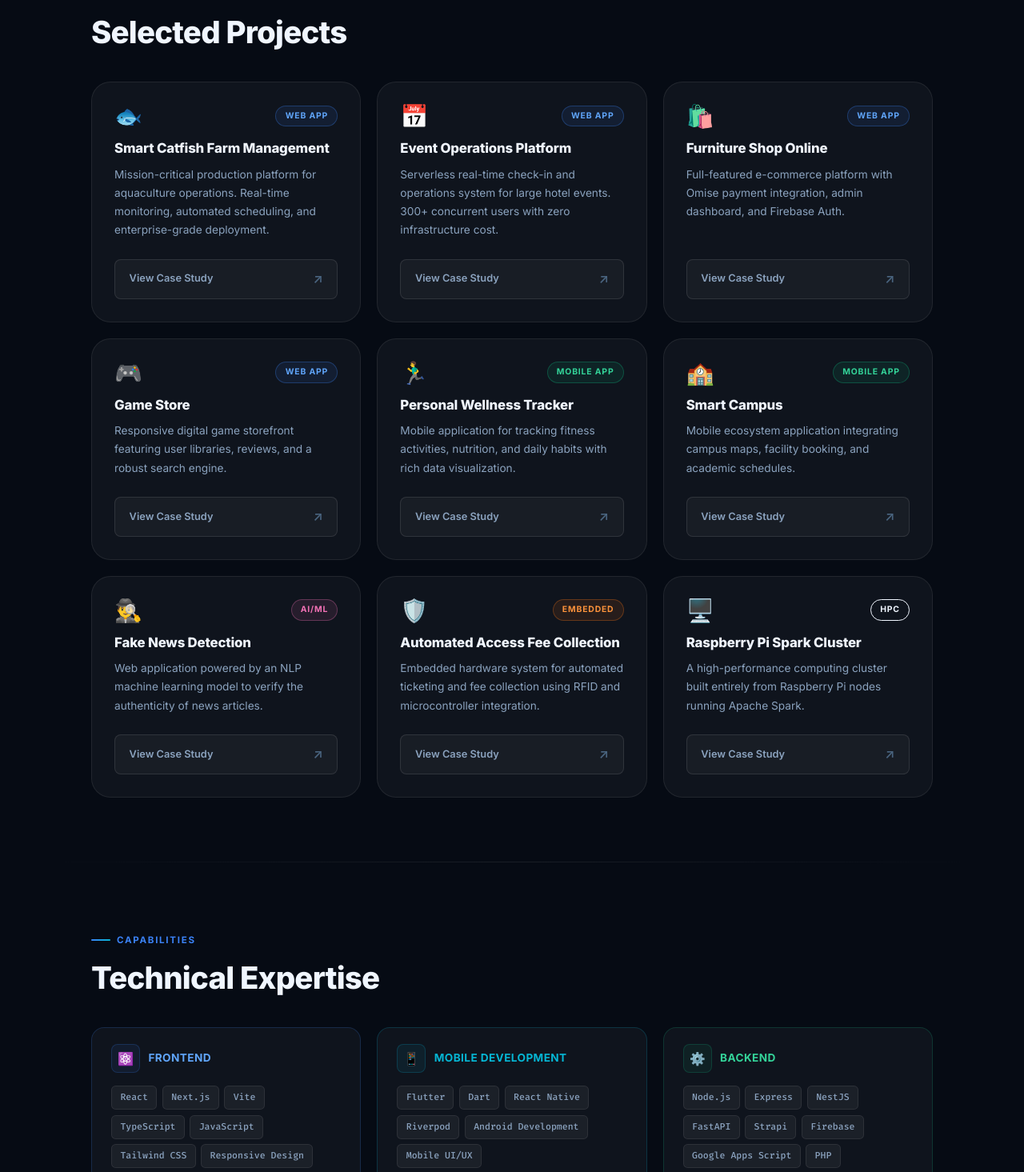
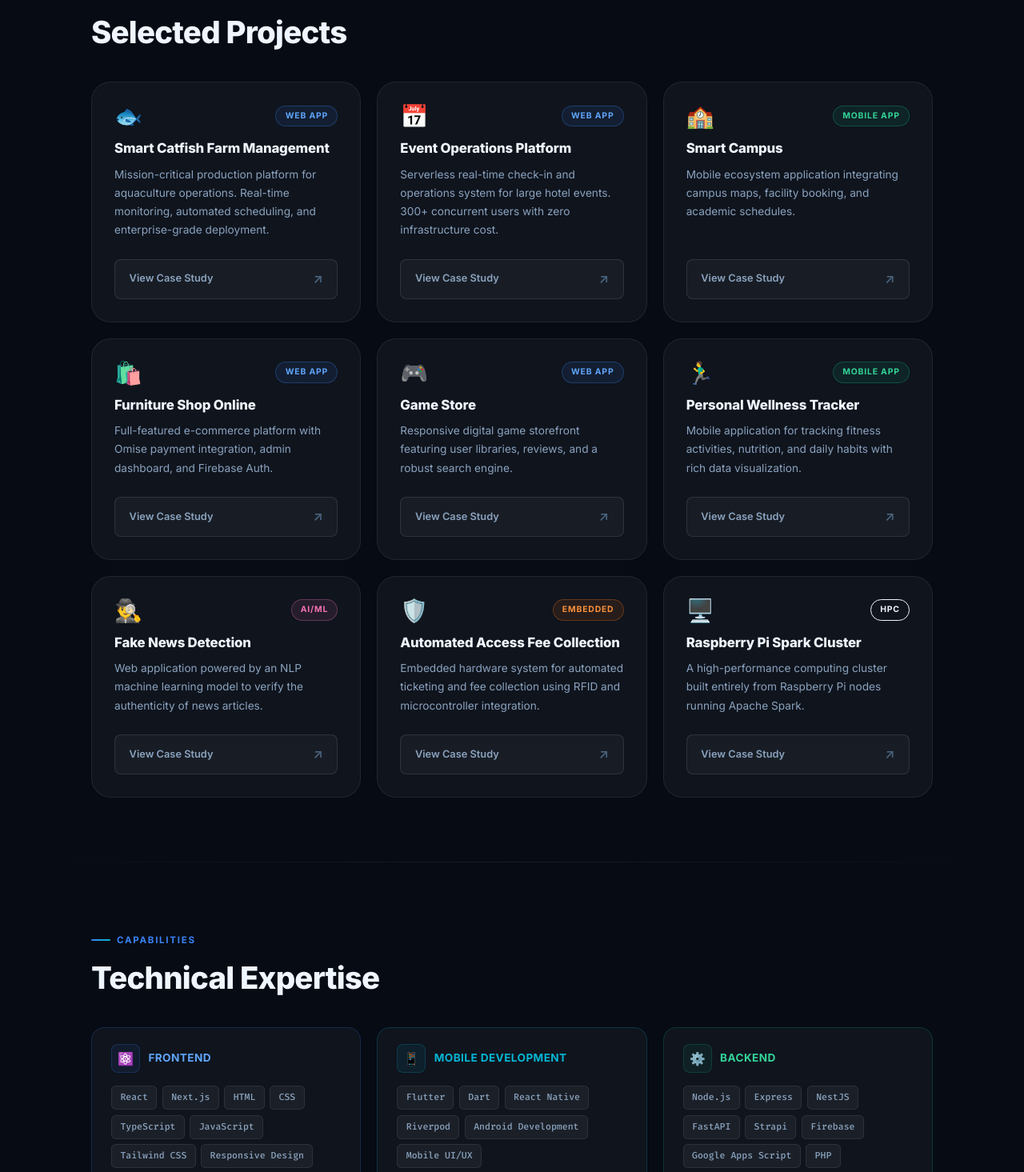
Before and after one commit to koard/Portfolio, a Next.js app: page / in a window 1280 px wide. Shown: the part 1925-3390 px from the top of the page at 80% size. Built offline with nearby package versions, Linux system fonts and the light colour scheme.

Commit message:
update: project details

```diff
--- a/app/page.tsx
+++ b/app/page.tsx
@@ -93,6 +93,44 @@ const projects: ProjectDetail[] = [
     highlight: false,
   },
   {
+    icon: "🏫",
+    badge: "Mobile App",
+    title: "Smart Campus",
+    period: "2024",
+    description:
+      "Mobile ecosystem application integrating campus maps, facility booking, and academic schedules.",
+    longDescription:
+      "An integrated mobile application designed to simplify campus life for university students. The application combines interactive campus maps with real-time facility availability, allowing students to seamlessly find open study rooms or book sports facilities. It securely integrates with the university's academic portal to fetch class schedules, grades, and important announcements, sending timely push notifications to keep students informed and organized.",
+    role: "Mobile App Developer",
+    status: "Academic",
+    achievements: [
+      "Integrated mapping libraries to provide interactive, indoor-outdoor campus navigation.",
+      "Developed a reliable backend service (NestJS) to proxy and cache data from legacy university APIs.",
+      "Implemented a real-time booking system for university facilities to prevent double-booking.",
+    ],
+    stack: ["Flutter", "Dart", "FastAPI", "PostgreSQL", "Riverpod", "Google Maps API"],
+    color: "blue",
+    github: "https://github.com/koard/frontend_camhub",
+    demo: null,
+    screenshots: [
+      "/campus/1.png",
+      "/campus/2.png",
+      "/campus/3.png",
+      "/campus/4.png",
+      "/campus/5.png",
+      "/campus/6.png",
+      "/campus/7.png",
+      "/campus/8.png",
+      "/campus/9.png",
+      "/campus/10.png",
+      "/campus/11.png",
+      "/campus/12.png",
+      "/campus/13.png",
+      "/campus/14.png"
+    ],
+    highlight: false,
+  },
+  {
     icon: "🛍️",
     badge: "Web App",
     title: "Furniture Shop Online",
@@ -102,7 +140,7 @@ const projects: ProjectDetail[] = [
     longDescription:
       "A full-featured e-commerce platform for a furniture retail business, built with a focus on production readiness and payment security. The customer-facing storefront includes a dynamic product catalog, advanced search and filtering, cart management, and a complete Omise-integrated checkout flow. An admin dashboard covers inventory management, order fulfillment tracking, revenue analytics, and customer management. Authentication is handled through Firebase with persistent sessions and role-based access separating customer and admin portals.",
     role: "Full-Stack Developer",
-    status: "Completed",
+    status: "Academic",
     achievements: [
       "Integrated Omise payment gateway with server-side charge processing and PCI compliance considerations for real card transactions.",
       "Built a full admin dashboard for inventory management, order fulfillment tracking, and revenue analytics.",
@@ -135,7 +173,7 @@ const projects: ProjectDetail[] = [
     longDescription:
       "A web-based digital game distribution platform allowing users to browse, purchase, and manage their game libraries. The platform features an intuitive UI inspired by modern gaming storefronts, complete with advanced search, genre filtering, user reviews, and promotional banners. The backend securely handles user accounts, wishlists, and transaction mockups. A rich media integration allows trailers and screenshots to be rendered smoothly within the product details.",
     role: "Frontend Developer",
-    status: "Completed",
+    status: "Academic",
     achievements: [
       "Developed a highly responsive and animated frontend using React and Tailwind CSS.",
       "Implemented complex state management for shopping carts and user wishlists.",
@@ -163,7 +201,7 @@ const projects: ProjectDetail[] = [
     longDescription:
       "A cross-platform mobile application developed with Flutter that helps users maintain healthy lifestyles by tracking their daily activities. The app includes features for logging workouts, recording meals, and tracking water intake and sleep. It visualizes personal health trends over time using interactive charts and graphs. By leveraging local storage and background processing, the app remains responsive and functional even without an internet connection.",
     role: "Mobile App Developer",
-    status: "Completed",
+    status: "Academic",
     achievements: [
       "Built a highly performant cross-platform application capable of 60 FPS rendering using Flutter and Dart.",
       "Integrated health data visualization using custom charting libraries tailored for a clean, minimalist UI.",
@@ -181,44 +219,6 @@ const projects: ProjectDetail[] = [
     highlight: false,
   },
   {
-    icon: "🏫",
-    badge: "Mobile App",
-    title: "Smart Campus",
-    period: "2024",
-    description:
-      "Mobile ecosystem application integrating campus maps, facility booking, and academic schedules.",
-    longDescription:
-      "An integrated mobile application designed to simplify campus life for university students. The application combines interactive campus maps with real-time facility availability, allowing students to seamlessly find open study rooms or book sports facilities. It securely integrates with the university's academic portal to fetch class schedules, grades, and important announcements, sending timely push notifications to keep students informed and organized.",
-    role: "Mobile App Developer",
-    status: "Completed",
-    achievements: [
-      "Integrated mapping libraries to provide interactive, indoor-outdoor campus navigation.",
-      "Developed a reliable backend service (NestJS) to proxy and cache data from legacy university APIs.",
-      "Implemented a real-time booking system for university facilities to prevent double-booking.",
-    ],
-    stack: ["Flutter", "Dart", "FastAPI", "PostgreSQL", "Riverpod", "Google Maps API"],
-    color: "blue",
-    github: "https://github.com/koard/frontend_camhub",
-    demo: null,
-    screenshots: [
-      "/campus/1.png",
-      "/campus/2.png",
-      "/campus/3.png",
-      "/campus/4.png",
-      "/campus/5.png",
-      "/campus/6.png",
-      "/campus/7.png",
-      "/campus/8.png",
-      "/campus/9.png",
-      "/campus/10.png",
-      "/campus/11.png",
-      "/campus/12.png",
-      "/campus/13.png",
-      "/campus/14.png"
-    ],
-    highlight: false,
-  },
-  {
     icon: "🕵️‍♂️",
     badge: "AI/ML",
     title: "Fake News Detection",
@@ -228,7 +228,7 @@ const projects: ProjectDetail[] = [
     longDescription:
       "A machine learning project wrapped in a lightweight web application that allows users to analyze news articles for misinformation. The core model employs Natural Language Processing (NLP) techniques, trained on a massive dataset of verified and false news. A clean web interface accepts URLs or text blobs, forwarding them to a Python FastAPI backend where the model processes the text, performs sentiment analysis, and returns a probability score of authenticity alongside flagged linguistic patterns.",
     role: "Machine Learning Engineer",
-    status: "Completed",
+    status: "Academic",
     achievements: [
       "Trained and fine-tuned a transformer-based NLP model achieving 92% validation accuracy on a dataset of 50,000+ articles.",
       "Deployed the model inference engine using FastAPI to ensure low latency for incoming classification requests.",
@@ -251,7 +251,7 @@ const projects: ProjectDetail[] = [
     longDescription:
       "An embedded systems project designed to automate the entry tracking and fee collection for restricted areas or parking facilities. The hardware utilizes RFID readers, an Arduino/ESP32 microcontroller, and servo motors to physically control access barriers. When a valid card is scanned, the device interfaces with a local database via Wi-Fi to verify account balances, deduct the required fee, and actuate the barrier—all within milliseconds. An onboard LCD provides instant feedback to users.",
     role: "Embedded Systems Engineer",
-    status: "Completed",
+    status: "Academic",
     achievements: [
       "Programmed memory-constrained microcontrollers in C++ to handle sensor interrupts, hardware constraints, and network communications.",
       "Designed and soldered custom circuitry integrating motor drivers, RFID modules, and status displays.",
@@ -278,7 +278,7 @@ const projects: ProjectDetail[] = [
     longDescription:
       "A High-Performance Computing (HPC) research project involving the construction and configuration of a distributed cluster using multiple Raspberry Pi single-board computers. The cluster is configured with Apache Hadoop and Apache Spark to process large datasets in parallel across the nodes. This project served as a physical sandbox for understanding distributed systems, cluster resource management, network topologies, and optimizing code for multi-node execution environments.",
     role: "Systems Administrator / Data Engineer",
-    status: "Completed",
+    status: "Academic",
     achievements: [
       "Configured a physical Linux cluster with networked file systems (NFS) and passwordless SSH for seamless node integration.",
       "Deployed Apache Hadoop (HDFS) and Apache Spark to enable distributed storage and parallel processing.",
@@ -300,7 +300,7 @@ const skillGroups = [
     color: "#60a5fa",
     bg: "rgba(59,130,246,0.08)",
     border: "rgba(59,130,246,0.2)",
-    skills: ["React", "Next.js", "Vite", "TypeScript", "JavaScript", "Tailwind CSS", "Responsive Design"],
+    skills: ["React", "Next.js", "HTML", "CSS", "TypeScript", "JavaScript", "Tailwind CSS", "Responsive Design"],
   },
   {
     icon: "📱",
```
Also changed, not shown: public/embedded/3.png.
